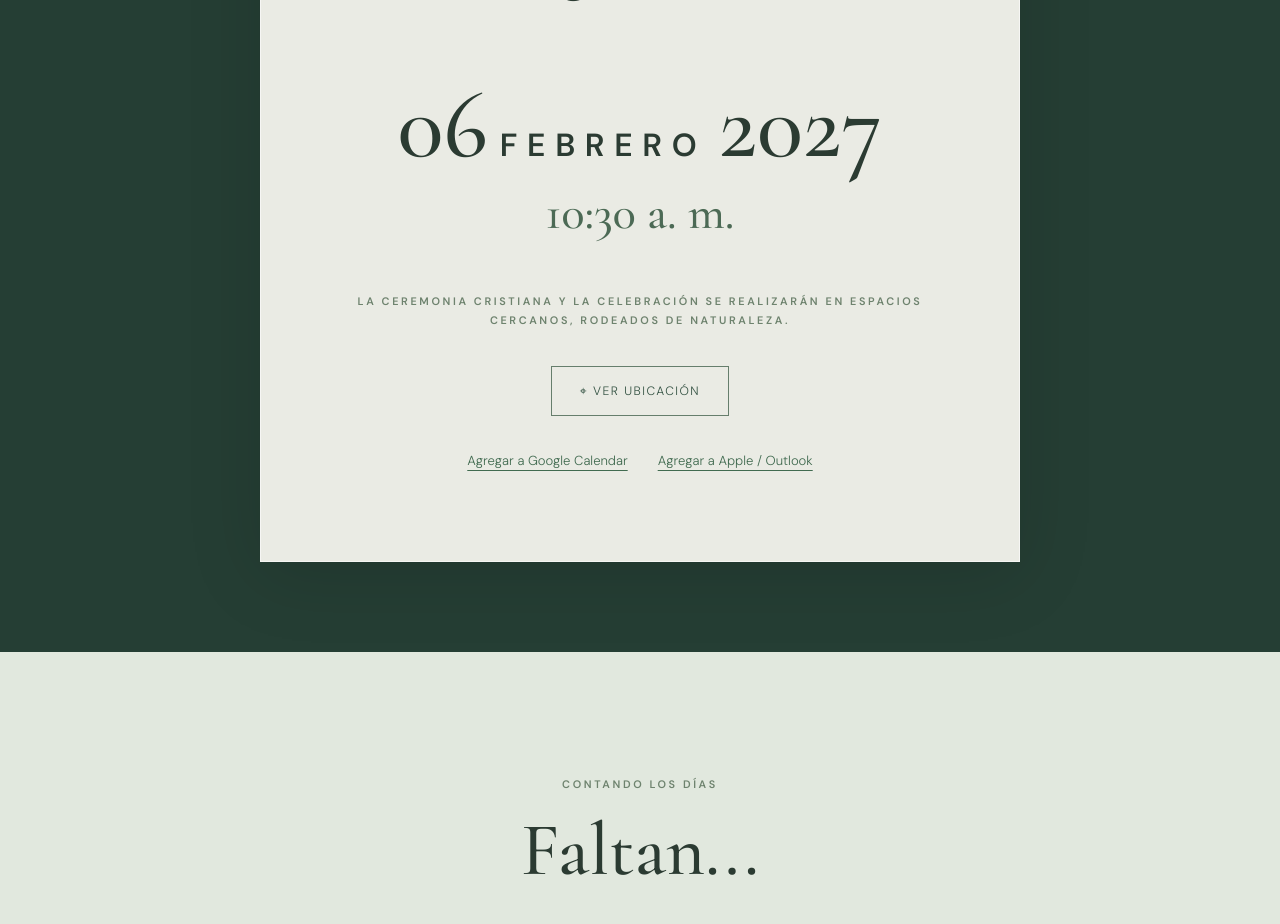
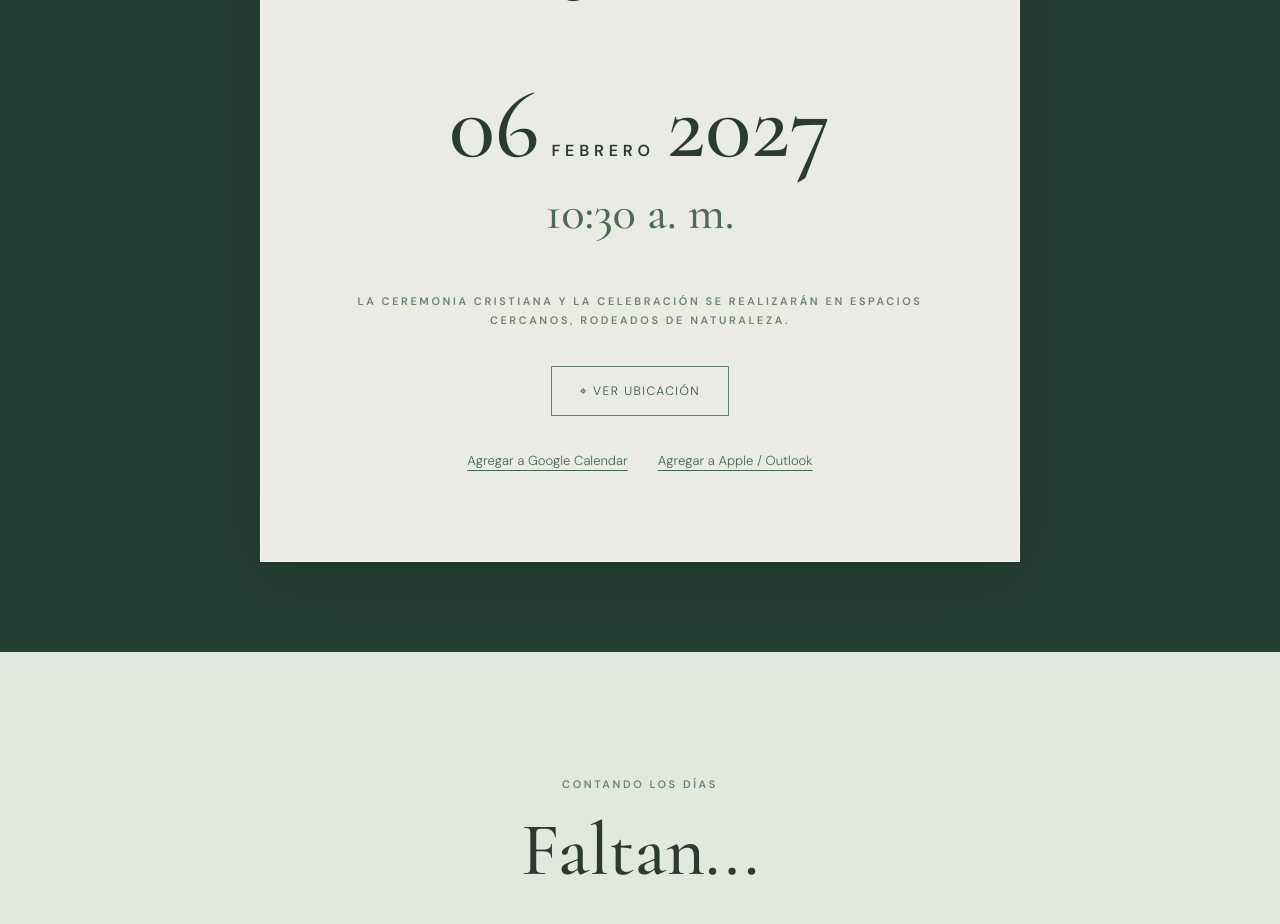
Before and after one commit to issayorlando/carta-de-invitacion, a plain HTML site: page index.html in a window 1280 px wide. Shown: the part 2825-3749 px from the top of the page. Drawn offline with nearby package versions, Linux system fonts and the light colour scheme; a script that the page names is missing.

Commit message:
Fix date formatting in index.html

```diff
--- a/index.html
+++ b/index.html
@@ -57,7 +57,7 @@
             <div class="paper centered"><span class="eyebrow">NOS ENCONTRAMOS EN EL BOSQUE</span>
                 <h2>El gran día</h2>
                 <div class="date-isolated">
-                    <div class="date-large">06<span style="font-size: 2rem;">FEBRERO</span>2027</div>
+                    <div class="date-large">06<span>FEBRERO</span>2027</div>
                 </div>
                 <div class="bigtime">10:30 a. m.</div>
                 <p class="eyebrow" style="text-transform: uppercase;">La ceremonia cristiana y la celebración se realizarán en espacios cercanos, rodeados de naturaleza.</p><a class="btn" target="_blank" rel="noopener noreferrer" href="https://maps.app.goo.gl/om4BrLHH9a5ig4CP6?g_st=iw">⌖ Ver ubicación</a>
```
